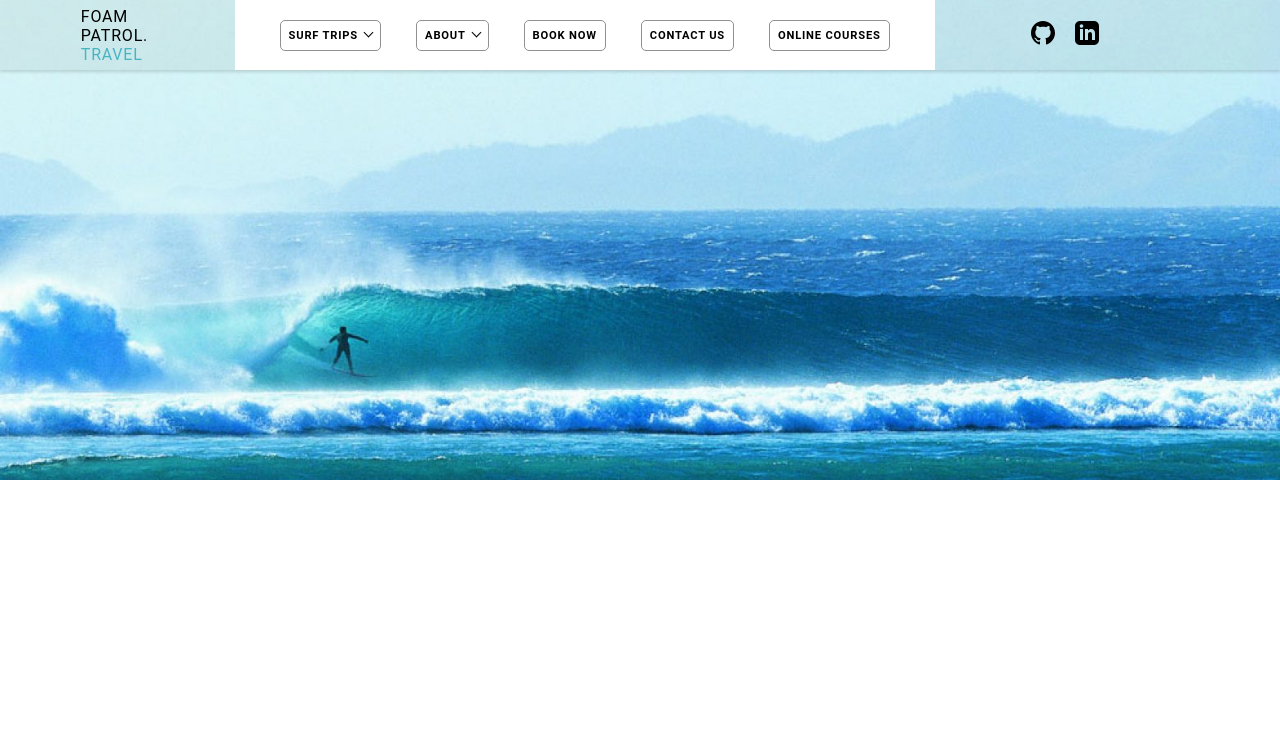
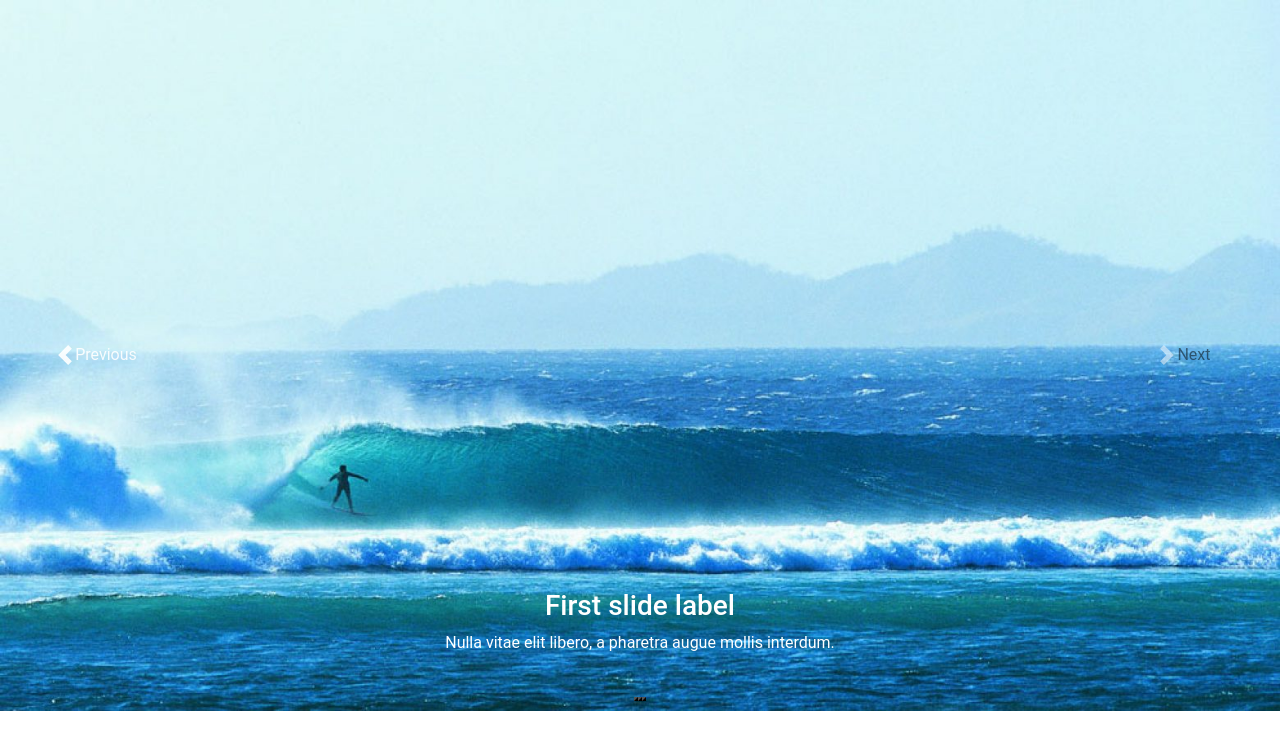
Before and after one commit to AaronoKwok/foam-patrol2, a React (Create React App) app: page / in a window 1280 px wide. Shown: the top 750 px of the page. Built offline with nearby package versions, Linux system fonts and the light colour scheme.

Commit message:
carousel backscenes

```diff
--- a/package.json
+++ b/package.json
@@ -6,8 +6,10 @@
     "@testing-library/jest-dom": "^5.15.0",
     "@testing-library/react": "^11.2.7",
     "@testing-library/user-event": "^12.8.3",
+    "bootstrap": "^5.2.0",
     "prop-types": "^15.8.1",
     "react": "^17.0.2",
+    "react-bootstrap": "^2.4.0",
     "react-dom": "^17.0.2",
     "react-router-dom": "^6.3.0",
     "react-scripts": "4.0.3",
--- a/public/index.css
+++ b/public/index.css
@@ -1,7 +1,7 @@
 :root {
   --black: black;
   --blue: blue;
-  --noHover: 1px solid rgb(145, 145, 145);
+  --border: 1px solid rgb(145, 145, 145);
 
 }
 
@@ -12,7 +12,6 @@
 }
 
 body {
-  margin: 0px;
   font-family: roboto, sans-serif;
   background-color: rgba(255, 255, 255, 0);
 }
@@ -25,7 +24,7 @@ nav {
   color: var(--black);
   height: 70px;
   width: 100%;
-  background-color: rgba(0, 0, 0, 0.05);
+  background-color: rgba(255, 255, 255, 0.7);
   justify-content: space-around;
   align-items: center;
   padding: 0px 45px;
@@ -34,22 +33,23 @@ nav {
 }
 
 .whiteInNav {
+  width: 700px;
+  height: 70px;
   font-size: .70em;
   font-weight: bold;
   display: flex;
   justify-content: space-evenly;
   align-items: center;
-  width: 700px;
   background-color: white;
-  height: 100%;
   margin-left: 15px;
   padding-left: 10px;
   padding-right: 10px;
+  padding-top: 15px;
 }
 
 .navbuttons {
   padding: 8px;
-  border: var(--noHover);
+  border: var(--border);
   border-radius: 5px;
   cursor: pointer;
   transition: all .1s ease;
@@ -59,10 +59,11 @@ nav {
   display: flex;
   margin-right: 90px;
   margin-left: 15px;
+
 }
 
 .gh, .lkn {
-  padding: 10px;
+  margin: 10px;
 }
 
 .arrow {
@@ -100,6 +101,11 @@ a:visited {
   cursor: pointer;
 }
 
+.logoSpacing {
+  margin: -5px;
+  padding: 0px;
+}
+
 .travel {
   color: rgb(71, 180, 194);
 }
--- a/public/index.html
+++ b/public/index.html
@@ -3,9 +3,13 @@
   <head>
     <title>Foam Patrol</title>
     <meta charset="UTF-8">
+    <link rel="stylesheet" href="https://cdn.jsdelivr.net/npm/bootstrap@4.0.0/dist/css/bootstrap.min.css" integrity="sha384-Gn5384xqQ1aoWXA+058RXPxPg6fy4IWvTNh0E263XmFcJlSAwiGgFAW/dAiS6JXm" crossorigin="anonymous">
     <link rel="stylesheet" href="index.css">
   </head>
   <body>
     <div id="root"></div>
-     </body>
+    <script src="https://code.jquery.com/jquery-3.2.1.slim.min.js" integrity="sha384-KJ3o2DKtIkvYIK3UENzmM7KCkRr/rE9/Qpg6aAZGJwFDMVNA/GpGFF93hXpG5KkN" crossorigin="anonymous"></script>
+    <script src="https://cdn.jsdelivr.net/npm/popper.js@1.12.9/dist/umd/popper.min.js" integrity="sha384-ApNbgh9B+Y1QKtv3Rn7W3mgPxhU9K/ScQsAP7hUibX39j7fakFPskvXusvfa0b4Q" crossorigin="anonymous"></script>
+    <script src="https://cdn.jsdelivr.net/npm/bootstrap@4.0.0/dist/js/bootstrap.min.js" integrity="sha384-JZR6Spejh4U02d8jOt6vLEHfe/JQGiRRSQQxSfFWpi1MquVdAyjUar5+76PVCmYl" crossorigin="anonymous"></script>
+  </body>
 </html>
--- a/src/components/BackScene.js
+++ b/src/components/BackScene.js
@@ -1,12 +1,57 @@
-import React from "react"
-import testimg from "../images/barrel.png"
+import React, {useState} from "react"
+import barrel from "../images/barrel.png"
+import coupleBus from "../images/couplebus.png"
+import sunsetlb from "../images/sunsetlb.png"
+import emptywave from "../images/emptywave.png"
+
+
+
+import Carousel from 'react-bootstrap/Carousel';
 
 function BackScene() {
     return (
-        <div>
-            <img className="backgroundImgPos" src={testimg} alt="" />
-        </div>
-    )
+        <Carousel>
+            <Carousel.Item>
+                <img
+                className="d-block w-100"
+                src={barrel}
+                alt="First slide"
+                />
+                <Carousel.Caption>
+                <h3>First slide label</h3>
+                <p>Nulla vitae elit libero, a pharetra augue mollis interdum.</p>
+                </Carousel.Caption>
+            </Carousel.Item>
+
+            <Carousel.Item>
+                <img
+                className="d-block w-100"
+                src={coupleBus}
+                alt="Second slide"
+                />
+
+                <Carousel.Caption>
+                <h3>Second slide label</h3>
+                <p>Lorem ipsum dolor sit amet, consectetur adipiscing elit.</p>
+                </Carousel.Caption>
+            </Carousel.Item>
+
+            <Carousel.Item>
+                <img
+                className="d-block w-100"
+                src={emptywave}
+                alt="Third slide"
+                />
+
+                <Carousel.Caption>
+                <h3>Third slide label</h3>
+                <p>
+                    Praesent commodo cursus magna, vel scelerisque nisl consectetur.
+                </p>
+                </Carousel.Caption>
+            </Carousel.Item>
+        </Carousel>
+    );
 }
 
-export default BackScene
+export default BackScene;
--- a/src/components/Logo.js
+++ b/src/components/Logo.js
@@ -10,9 +10,9 @@ function Logo() {
 
     return (
         <div className="logo" onClick={handleClick}>
-            <p>FOAM</p>
-            <p>PATROL.</p>
-            <p className="travel">TRAVEL</p>
+            <p className="logoSpacing">FOAM</p>
+            <p className="logoSpacing">PATROL.</p>
+            <p className="travel logoSpacing">TRAVEL</p>
         </div>
     )
 }
--- a/src/components/header.js
+++ b/src/components/header.js
@@ -32,7 +32,7 @@ function Header() {
     }
 
     return (
-        <header >
+        <header>
 
             <nav>
                 <Logo />
--- a/src/pages/MainPage.js
+++ b/src/pages/MainPage.js
@@ -3,7 +3,6 @@ import React from "react"
 
 
 import BackScene from "../components/BackScene"
-
 
 function MainPage() {
 
```
Also changed, not shown: 1 other file (tests, documents, lock files or other folders).
